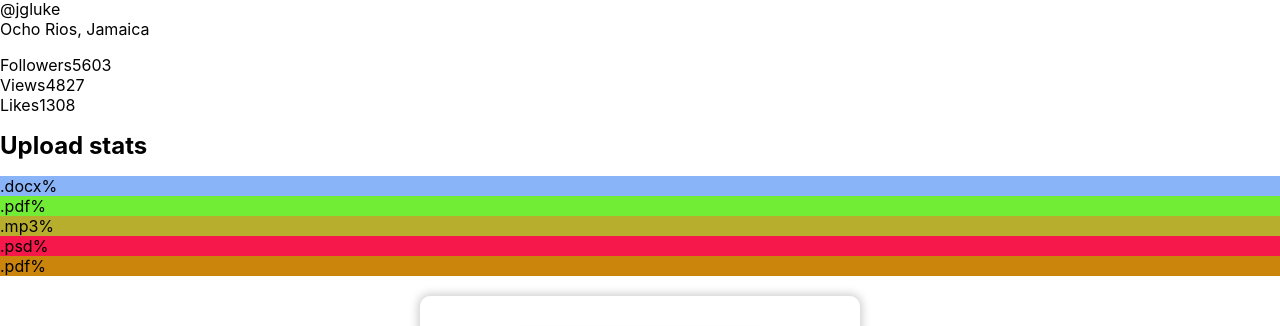
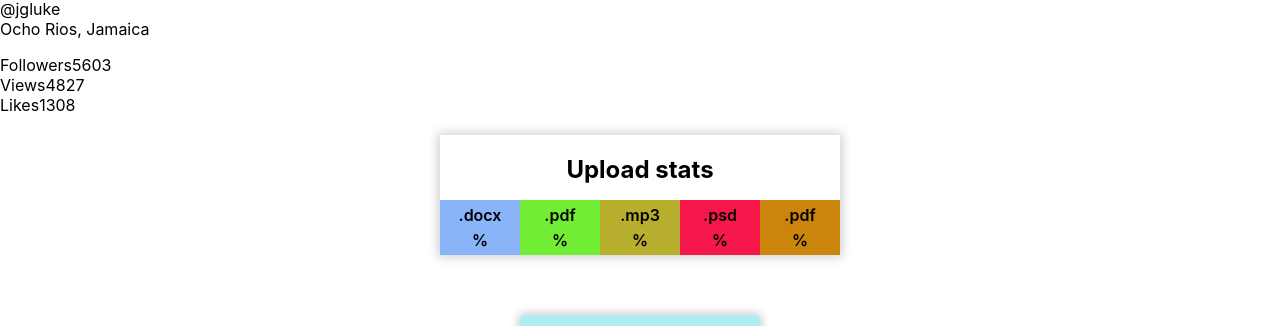
Before and after one commit to piotrekzd/goit-react-hw-01-components, a React (Create React App) app: page / in a window 1280 px wide. Shown: the part 981-1307 px from the top of the page. Built offline with nearby package versions, Linux system fonts and the light colour scheme.

Commit message:
styles stats + friendsList

```diff
--- a/src/components/friendsList/friendsList.module.css
+++ b/src/components/friendsList/friendsList.module.css
@@ -3,8 +3,4 @@
     padding: 20px;
     width: 400px;
     list-style: none;
-    border-radius: 10px;
-    box-shadow: 0px 0px 10px 2px rgba(0, 0, 0, 0.2);
-        -webkit-box-shadow: 0px 0px 10px 2px rgba(0, 0, 0, 0.2);
-        -moz-box-shadow: 0px 0px 10px 2px rgba(0, 0, 0, 0.2);
 }
--- a/src/components/stats/statistics.jsx
+++ b/src/components/stats/statistics.jsx
@@ -1,20 +1,22 @@
 import PropTypes from 'prop-types';
+import Statistic from './statistics.module.css'
 
 export const Statistics = ({ title, stats }) => {
     const randomHex = () => {
         return `#${Math.floor(Math.random() * 16777215).toString(16)}`
-    }
+    };
     return (
-        <section>
-            {title && <h2>{title}</h2>}
-            <ul>
+        <section className={Statistic.stats}>
+            {title && <h2 className={Statistic.title}>{title}</h2>}
+            <ul className={Statistic.statsList}>
                 {stats.map(({ id, label, percents }) => (
                     <li
+                        className={Statistic.item}
                         key={id}
                         style={{ backgroundColor: randomHex()}}
                     >
-                        <span>{label}</span>
-                        <span>{percents}%</span>
+                        <span className={Statistic.label}>{label}</span>
+                        <span className={Statistic.percents}>{percents}%</span>
                     </li>
                 ))}
             </ul>
--- a/src/components/stats/statistics.module.css
+++ b/src/components/stats/statistics.module.css
@@ -0,0 +1,38 @@
+.stats {
+    margin: 20px auto;
+    width: 400px;
+    justify-content: center;
+    box-shadow: 0px 0px 10px 2px rgba(0, 0, 0, 0.2);
+        -webkit-box-shadow: 0px 0px 10px 2px rgba(0, 0, 0, 0.2);
+        -moz-box-shadow: 0px 0px 10px 2px rgba(0, 0, 0, 0.2);
+}
+
+.title {
+    text-align: center;
+    padding: 20px 0 0 0;
+}
+
+.statsList {
+    display: flex;
+    align-items: center;
+    justify-content: center;
+    list-style: none;
+}
+
+.item {
+    display: flex;
+    flex-direction: column;
+    flex-basis: calc(100% / 5);
+    align-items: center;
+}
+
+.label {
+    margin-top: 5px;
+    font-weight: 600;
+}
+
+.percents {
+    margin-top: 5px;
+    padding-bottom: 5px;
+    font-weight: 600;
+}
```
